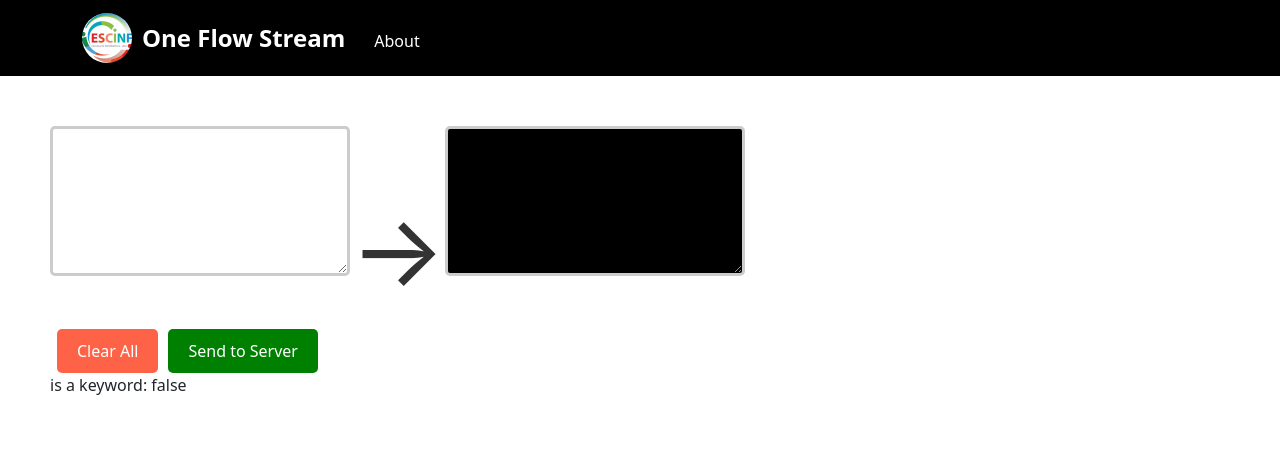
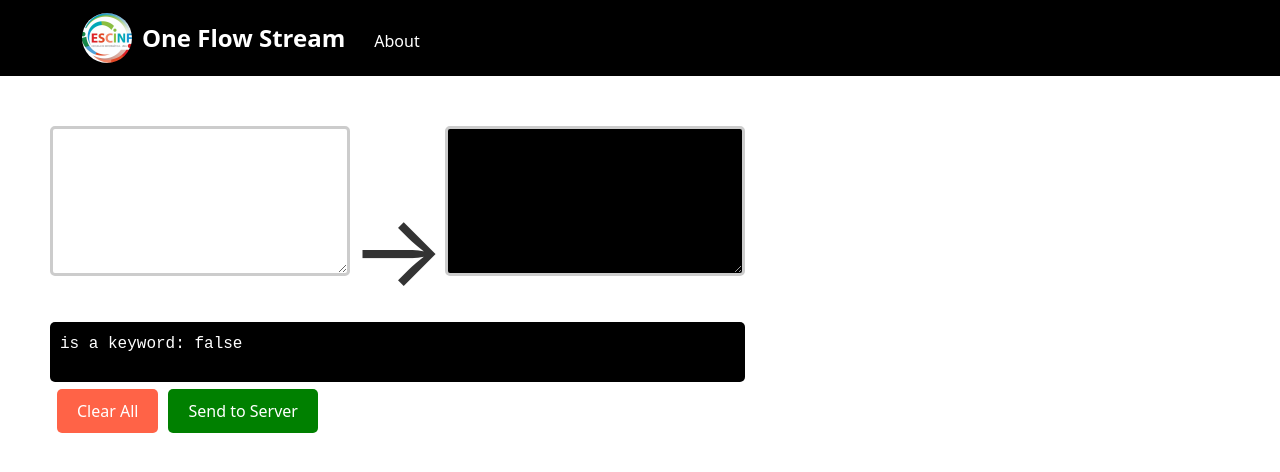
Before and after one commit to XarthDaichi/paradigmas-proyecto-final, a React (Create React App) app in the folder EIF400_II-2023_OFS2/: page / in a window 1280 px wide. Shown: the top 472 px of the page. Built offline with nearby package versions, Linux system fonts and the light colour scheme; no server answers.

Commit message:
interfaz

```diff
--- a/EIF400_II-2023_OFS2/src/App.css
+++ b/EIF400_II-2023_OFS2/src/App.css
@@ -109,3 +109,15 @@ body {
   align-items: center;
 
 }
+
+.console-box {
+  background-color: black;
+  color: white;
+  padding: 10px;
+  border-radius: 5px;
+  font-family: monospace;
+}
+
+.keyword {
+  color: blue;
+}
--- a/EIF400_II-2023_OFS2/src/components/KeywordChecker.js
+++ b/EIF400_II-2023_OFS2/src/components/KeywordChecker.js
@@ -15,7 +15,11 @@ const KeywordChecker = ({ text }) => {
   }, [text]);
   return (
     <div>
-      <p> {text} is a keyword: {isKeyword.toString()}</p>
+      <div className="console-box">
+        <p>
+          {text} is a keyword: <span className={isKeyword ? 'keyword' : ''}>{isKeyword.toString()}</span>
+        </p>
+      </div>
     </div>
   );
 };
--- a/EIF400_II-2023_OFS2/src/components/TextEditor.js
+++ b/EIF400_II-2023_OFS2/src/components/TextEditor.js
@@ -69,11 +69,12 @@ const TextEditor = ({ keywordsList }) => {
         readOnly
         value={outputText}
       />
+      <KeywordChecker text={inputText} />
       <div className="custom-buttons">
         <button onClick={handleClear}>Clear All</button>
         <button onClick={handleSendToServer}>Send to Server</button>
       </div>
-      <KeywordChecker text={inputText} />
+
     </div>
   );
 };
```
